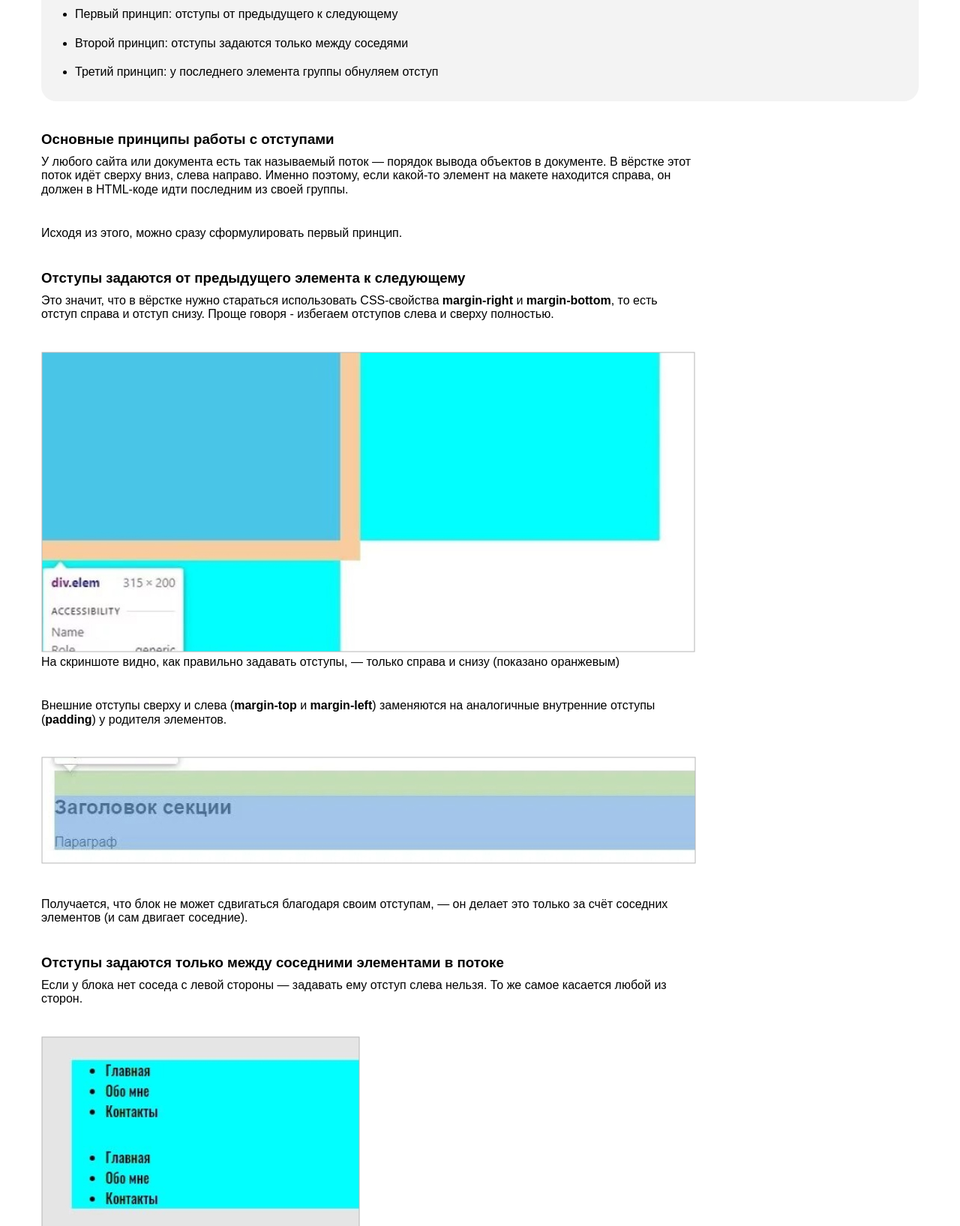
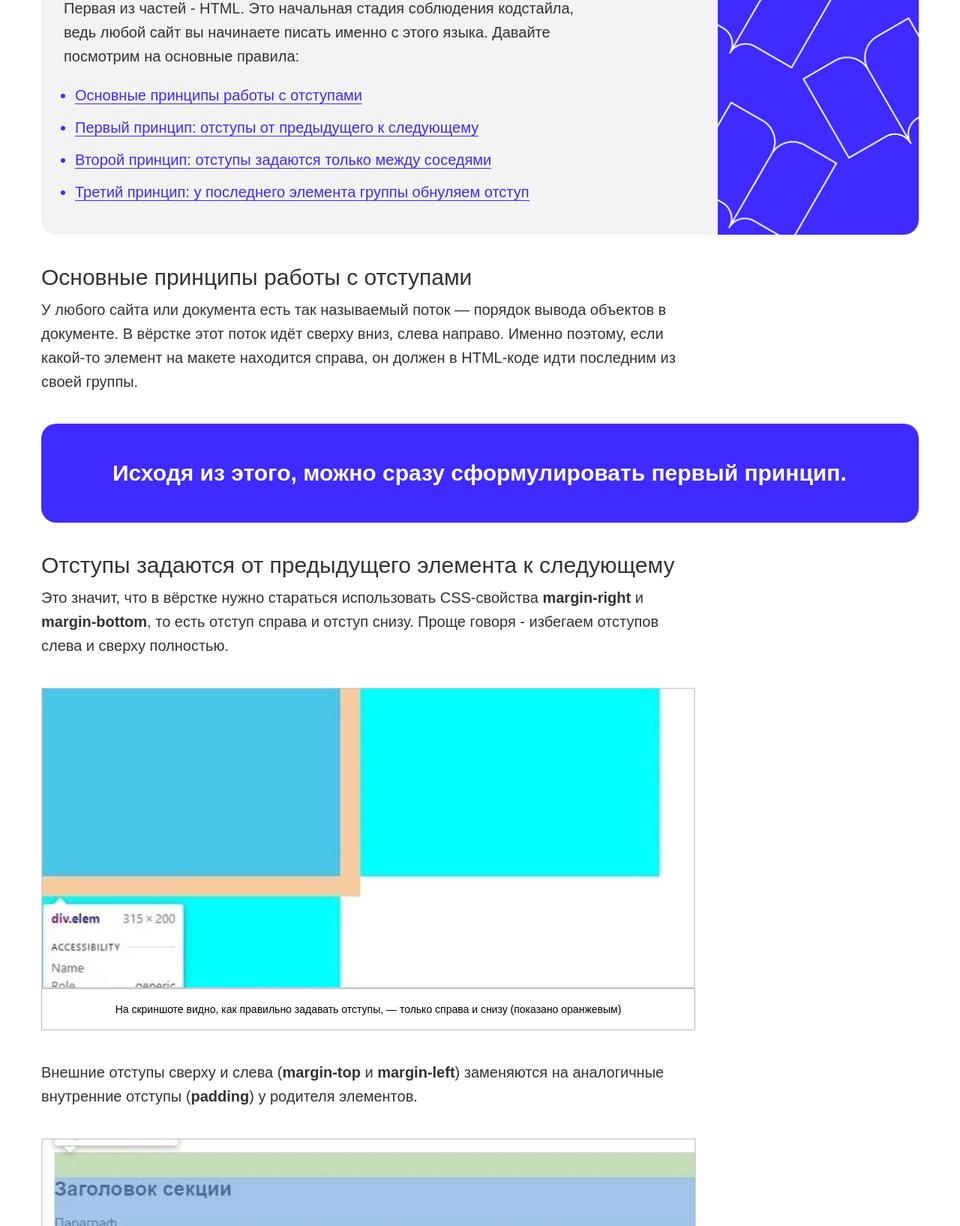
Before and after one commit to viktorshish/4_basic-css-part2, a plain HTML site: page article.html in a window 1280 px wide. Shown: the part 663-2298 px from the top of the page at 75% size. Drawn offline with Linux system fonts and the light colour scheme.

Commit message:
many mod

```diff
--- a/article.html
+++ b/article.html
@@ -16,24 +16,24 @@
       <b>Правила организации отступов:</b> как сделать вёрстку гибкой и не допустить ошибок
     </h1>
 
-    <p class="article-paragraph">
+    <p class="article-text">
       Вёрстка должна быть <strong>максимально гибкой</strong>. Даже если заказчик или работодатель говорит, что сайт
       статичный и не будет меняться, всё равно стоит делать так, будто завтра добавят несколько блоков текста, несколько
       элементов или что-то ещё.
     </p>
 
-    <p class="article-paragraph">
+    <p class="article-text">
       Нужно точно знать, <em>как поведут себя блоки при вёрстке, что произойдёт при изменениях</em>. И здесь помогают
       правила организации отступов. Они позволяют легко менять, улучшать и масштабировать вёрстку и берегут вас от
       типичных ошибок.
     </p>
 
-    <div class="article-gray">
-      <h2 class="article-h2">
+    <div class="article-gray article-gray-contents">
+      <h2 class="article-second-title">
         Содержание
       </h2>
 
-      <p class="article-paragraph">
+      <p class="article-text">
         Первая из частей - HTML. Это начальная стадия соблюдения кодстайла, ведь любой сайт вы начинаете писать именно с
         этого языка. Давайте посмотрим на основные правила:
       </p>
@@ -59,97 +59,94 @@
     </div>
 
     <div id="basics">
-      <h3 class="article-h3">Основные принципы работы с отступами</h3>
+      <h3 class="article-third-title">Основные принципы работы с отступами</h3>
 
-      <p class="article-paragraph">
+      <p class="article-text">
         У любого сайта или документа есть так называемый поток — порядок вывода объектов в документе. В вёрстке этот
-        поток
-        идёт сверху вниз, слева направо. Именно поэтому, если какой-то элемент на макете находится справа, он должен в
-        HTML-коде идти последним из своей группы.
+        поток идёт сверху вниз, слева направо. Именно поэтому, если какой-то элемент на макете находится справа, он
+        должен в HTML-коде идти последним из своей группы.
       </p>
 
-      <p class="article-paragraph">
+      <p class="article-text article-blue">
         Исходя из этого, можно сразу сформулировать первый принцип.
       </p>
     </div>
 
     <div id="first_principle">
-      <h3 class="article-h3">
+      <h3 class="article-third-title">
         Отступы задаются от предыдущего элемента к следующему
       </h3>
 
-      <p class="article-paragraph">
+      <p class="article-text">
         Это значит, что в вёрстке нужно стараться использовать CSS-свойства <b>margin-right</b> и <b>margin-bottom</b>,
-        то
-        есть отступ справа и отступ снизу. Проще говоря - избегаем отступов слева и сверху полностью.
+        то есть отступ справа и отступ снизу. Проще говоря - избегаем отступов слева и сверху полностью.
       </p>
 
       <figure class="article-figure">
         <img src="img/1.jpg" alt="Как правильно задавать отступы, — только справа и снизу">
-        <figcaption>
+        <figcaption class="article-figcaption" class="article-figcaption">
           На скриншоте видно, как правильно задавать отступы, — только справа и снизу (показано оранжевым)
         </figcaption>
       </figure>
 
-      <p class="article-paragraph">
+      <p class="article-text">
         Внешние отступы сверху и слева (<b>margin-top</b> и <b>margin-left</b>) заменяются на аналогичные внутренние
         отступы (<b>padding</b>) у родителя элементов.
       </p>
 
       <img class="article-notfigure" src="img/2.jpg" alt="Как правильно задавать отступы, — только слева и сверху">
 
-      <p class="article-paragraph">
+      <p class="article-text">
         Получается, что блок не может сдвигаться благодаря своим отступам, — он делает это только за счёт соседних
         элементов (и сам двигает соседние).
       </p>
     </div>
 
     <div id="second_principle">
-      <h3 class="article-h3">
+      <h3 class="article-third-title">
         Отступы задаются только между соседними элементами в потоке
       </h3>
 
-      <p class="article-paragraph">
+      <p class="article-text">
         Если у блока нет соседа с левой стороны — задавать ему отступ слева нельзя. То же самое касается любой из
         сторон.
       </p>
 
       <img class="article-notfigure" src="img/3.jpg" alt="У обоих блоков задан отступ снизу">
 
-      <p class="article-paragraph">
+      <p class="article-text">
         У обоих задан отступ снизу. Для первого списка это применимо, потому что есть сосед снизу — второй список. А для
         второго, не имеющего такого соседа, — отступа нет.
       </p>
 
       <figure class="article-figure">
         <img src="img/4.jpg" alt="Выпадание отступов">
-        <figcaption>
+        <figcaption class="article-figcaption">
           На скриншоте — выпадение отступов. Отступ есть, но он не увеличивает размер «родителя» с голубым фоном,
-          образуя
-          лишний отступ — типичную ошибку вёрстки.
+          образуя лишний отступ — типичную ошибку вёрстки.
         </figcaption>
       </figure>
     </div>
 
     <div id="third_principle">
-      <h3 class="article-h3">
+      <h3 class="article-third-title">
         Последнему элементу группы нужно обнулять отступ
       </h3>
 
-      <p class="article-paragraph">
+      <p class="article-text">
         Это легко сделать с помощью псевдоклассов в CSS. Например, есть псевдокласс <b>:last-child</b>, который
-        позволяет
-        выбрать последний элемент из группы (например, как в нашем случае: мы найдём последний элемент списка).
+        позволяет выбрать последний элемент из группы (например, как в нашем случае: мы найдём последний элемент
+        списка).
       </p>
 
-      <p class="article-paragraph">
+      <p class="article-text">
         С помощью <b>:last-child</b> мы обнуляем отступ у последнего <b>ul</b>, как показано в примере. Теперь всё
         работает как надо.
       </p>
 
       <img class="article-notfigure" src="img/5.jpg" alt="Обнуление отступа у последнего ul с помощью last-child">
 
-      <p class="article-paragraph">
+      <p class="article-text">
         Чтобы не создавать два селектора, можно написать короче, используя псевдокласс <b>:not</b>. Тут мы буквально
         говорим следующее: «Задай отступ всем ul, но не последнему».
       </p>
@@ -157,15 +154,15 @@
       <img class="article-notfigure" src="img/6.jpg" alt="Использование псевдокласса :not">
     </div>
 
-    <h3 class="article-h3">
+    <h3 class="article-third-title">
       Типичный пример: отступы в карточке
     </h3>
 
-    <p class="article-paragraph">
+    <p class="article-text">
       Рассмотрим типичный пример — реализацию карточки с контентом на сайте. Как здесь лучше поступить?
     </p>
 
-    <p class="article-paragraph">
+    <p class="article-text">
       В нашем примере самая простая карточка: с картинкой, заголовком и описанием. Как правильнее сделать отступы у
       заголовка и описания? На самом деле, всё очень просто: нужно применить принципы, о которых я рассказал.
     </p>
@@ -173,21 +170,20 @@
     <img class="article-notfigure" src="img/7.jpg"
       alt="Пример отступов на карточка с картинкой, с заголовком и описанием">
 
-    <p class="article-paragraph">
+    <p class="article-text">
       Нам достаточно обернуть весь текст карточки в блок и задать блоку внутренний отступ — padding. Так наша вёрстка
       будет соответствовать сразу трём принципам. А чтобы сделать отступ между заголовком и описанием, достаточно просто
       сделать отступ снизу — для заголовка.
     </p>
 
-    <div class="article-gray">
+    <div class="article-gray article-gray-summary">
 
-      <h2 class="article-h2">Итог</h2>
+      <h2 class="article-second-title">Итог</h2>
 
-      <p class="article-paragraph">
+      <p class="article-text">
         Это основные правила организации отступов, которые помогут вам сделать вёрстку качественной и гибкой. Главное —
         начать им следовать. Со временем их соблюдение войдёт в привычку и вы начнёте сразу понимать, где можно
-        допустить
-        ошибку и как её избежать.
+        допустить ошибку и как её избежать.
       </p>
     </div>
   </div>
--- a/css/style.css
+++ b/css/style.css
@@ -60,6 +60,7 @@ body {
   background-image: url("../img/download.png");
   background-position: left center;
   background-repeat: no-repeat;
+  background-size: contain
 }
 
 .container {
@@ -74,14 +75,17 @@ body {
   font-weight: 400;
   font-size: 60px;
   line-height: 60px;
-  color: #666;
-
+  color: #333;
 }
 
-.article-paragraph {
+.article-text {
   margin: 0;
   margin-bottom: 40px;
-  width: 872px
+  width: 872px;
+  font-weight: 400;
+  font-size: 20px;
+  line-height: 32px;
+  color: #333;
 }
 
 .article-gray {
@@ -89,37 +93,74 @@ body {
   border-radius: 20px;
   padding: 30px;
   background-color: #f3f3f3;
+  background-position: right;
+  background-repeat: no-repeat;
+  background-size: contain
+}
+
+.article-gray-contents {
+  background-image: url(../img/decorate-1.png);
+}
+
+.article-gray-summary {
+  background-image: url(../img/decorate-2.png);
 }
 
 .article-gray:not(:last-child) {
   margin-bottom: 40px;
 }
 
-.article-h2 {
-  margin: 0
-}
-
-.article-h2:not(:last-child) {
-  margin-bottom: 10px;
-}
-
-.article-gray .article_paragraph {
+.article-gray .article-text {
   width: 692px;
   margin-bottom: 10px;
 }
 
-.article-h3 {
+.article-blue {
+  border-radius: 20px;
+  padding: 50px 95px;
+  width: 100%;
+  font-weight: 700;
+  font-size: 30px;
+  color: white;
+  background-color: #3f2aff;
+}
+
+.article-second-title {
   margin: 0;
   margin-bottom: 10px;
+  font-size: 40px;
+  line-height: 46px;
+  color: #333;
+}
+
+.article-third-title {
+  margin: 0;
+  margin-bottom: 10px;
+  font-weight: 400;
+  font-size: 30px;
+  line-height: 34px;
+  color: #333;
 }
 
 .article-list {
   margin: 0;
-  padding-left: 15px;
+  padding: 15px 0 15px 15px
 }
 
+ul li::marker {
+  color: #3f2aff;
+}
+
+.article-element-list {
+  font-size: 20px;
+  color: #3f2aff;
+  }
+
 .article-element-list:not(:last-child) {
-  padding-bottom: 20px;
+  margin-bottom: 20px;
+}
+.article-element-list a {
+  border-bottom: 1px solid #3f2aff;
 }
 
 .article-notfigure {
@@ -127,8 +168,18 @@ body {
 }
 
 .article-figure {
+  display: inline-block;
   margin: 0;
-  display: inline-block;
   width: 872px;
   margin-bottom: 40px;
+  font-size: 0;
 }
+
+.article-figcaption {
+  border: 1px solid #b6b6b6;
+  padding-top: 19px;
+  padding-bottom: 19px;
+  font-weight: 400;
+  font-size: 14px;
+  text-align: center;
+}
```
